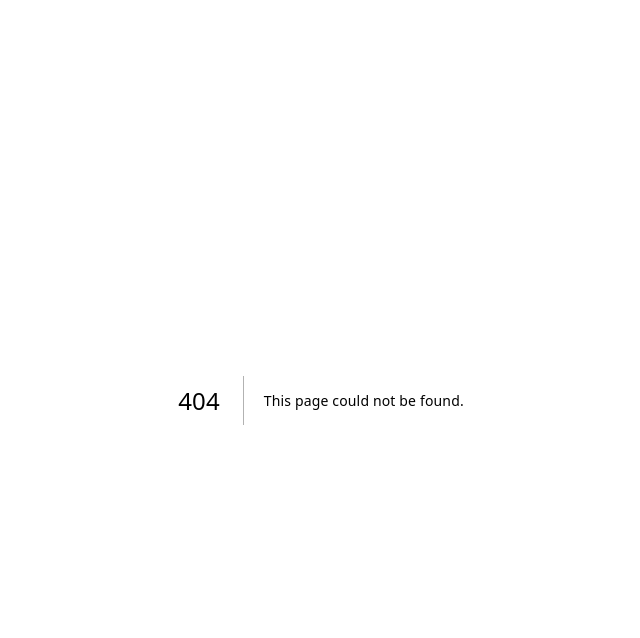
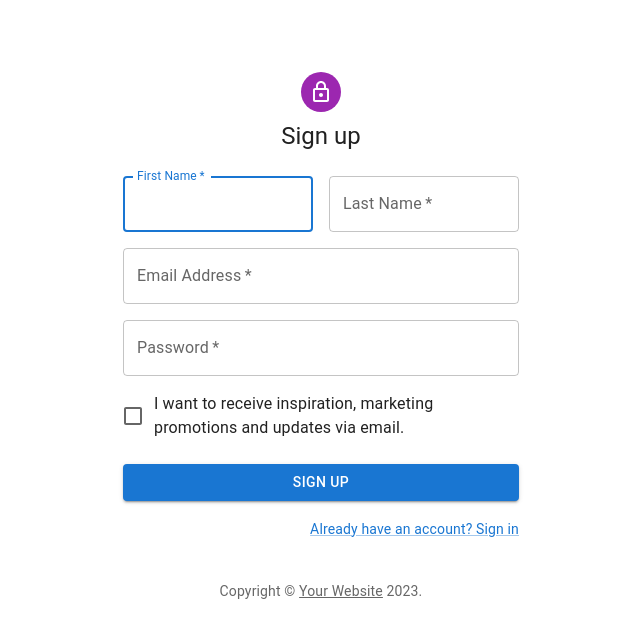
Before and after one commit to mfitrahrmd/pajrol, a Next.js app: page /signup in a window 1280 px wide. Before the commit this address had no page. Shown: the top 638 px of the page, without its empty margins (319-959 px from the left). Built offline with nearby package versions, Linux system fonts and the light colour scheme.

Commit message:
add signup page

```diff
--- /dev/null
+++ b/src/app/signup/page.tsx
@@ -0,0 +1,126 @@
+import * as React from 'react'
+import Avatar from '@mui/material/Avatar'
+import Button from '@mui/material/Button'
+import CssBaseline from '@mui/material/CssBaseline'
+import TextField from '@mui/material/TextField'
+import FormControlLabel from '@mui/material/FormControlLabel'
+import Checkbox from '@mui/material/Checkbox'
+import Link from '@mui/material/Link'
+import Grid from '@mui/material/Grid'
+import Box from '@mui/material/Box'
+import LockOutlinedIcon from '@mui/icons-material/LockOutlined'
+import Typography from '@mui/material/Typography'
+import Container from '@mui/material/Container'
+
+function Copyright(props: any) {
+  return (
+    <Typography
+      variant="body2"
+      color="text.secondary"
+      align="center"
+      {...props}
+    >
+      {'Copyright © '}
+      <Link color="inherit" href="https://mui.com/">
+        Your Website
+      </Link>{' '}
+      {new Date().getFullYear()}
+      {'.'}
+    </Typography>
+  )
+}
+
+export default function SignUp() {
+  return (
+    <>
+      <Container component="main" maxWidth="xs">
+        <CssBaseline />
+        <Box
+          sx={{
+            marginTop: 8,
+            display: 'flex',
+            flexDirection: 'column',
+            alignItems: 'center',
+          }}
+        >
+          <Avatar sx={{ m: 1, bgcolor: 'secondary.main' }}>
+            <LockOutlinedIcon />
+          </Avatar>
+          <Typography component="h1" variant="h5">
+            Sign up
+          </Typography>
+          <Box component="form" noValidate sx={{ mt: 3 }}>
+            <Grid container spacing={2}>
+              <Grid item xs={12} sm={6}>
+                <TextField
+                  autoComplete="given-name"
+                  name="firstName"
+                  required
+                  fullWidth
+                  id="firstName"
+                  label="First Name"
+                  autoFocus
+                />
+              </Grid>
+              <Grid item xs={12} sm={6}>
+                <TextField
+                  required
+                  fullWidth
+                  id="lastName"
+                  label="Last Name"
+                  name="lastName"
+                  autoComplete="family-name"
+                />
+              </Grid>
+              <Grid item xs={12}>
+                <TextField
+                  required
+                  fullWidth
+                  id="email"
+                  label="Email Address"
+                  name="email"
+                  autoComplete="email"
+                />
+              </Grid>
+              <Grid item xs={12}>
+                <TextField
+                  required
+                  fullWidth
+                  name="password"
+                  label="Password"
+                  type="password"
+                  id="password"
+                  autoComplete="new-password"
+                />
+              </Grid>
+              <Grid item xs={12}>
+                <FormControlLabel
+                  control={
+                    <Checkbox value="allowExtraEmails" color="primary" />
+                  }
+                  label="I want to receive inspiration, marketing promotions and updates via email."
+                />
+              </Grid>
+            </Grid>
+            <Button
+              type="submit"
+              fullWidth
+              variant="contained"
+              sx={{ mt: 3, mb: 2 }}
+            >
+              Sign Up
+            </Button>
+            <Grid container justifyContent="flex-end">
+              <Grid item>
+                <Link href="#" variant="body2">
+                  Already have an account? Sign in
+                </Link>
+              </Grid>
+            </Grid>
+          </Box>
+        </Box>
+        <Copyright sx={{ mt: 5 }} />
+      </Container>
+    </>
+  )
+}
```
